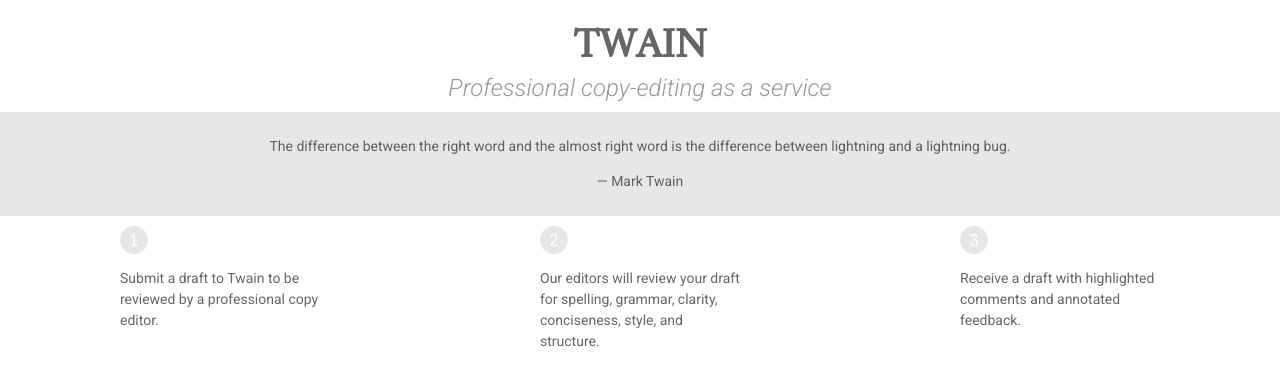
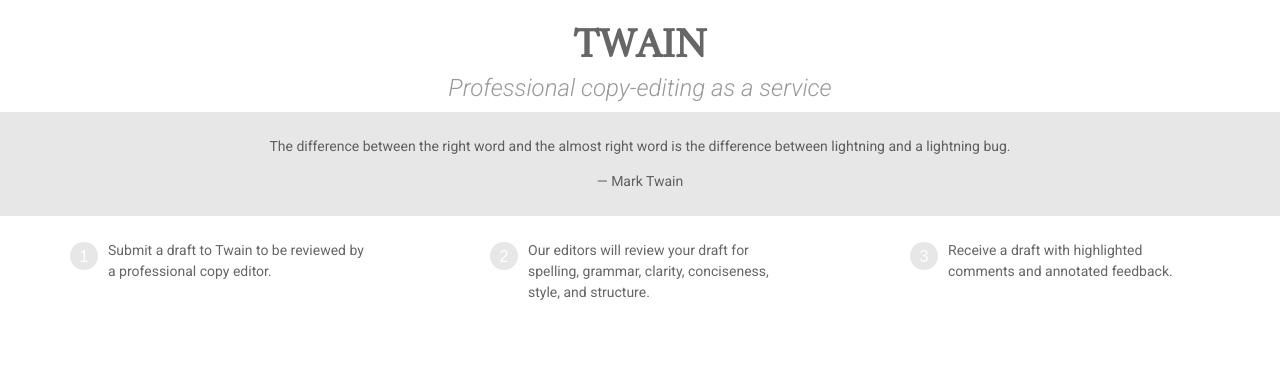
Before and after one commit to choxi/twain, a React (Vite) app: page / in a window 1280 px wide. Shown: the top 386 px of the page. Built offline with nearby package versions, Linux system fonts and the light colour scheme.

Commit message:
Fix feature badges

```diff
--- a/src/components/App.js
+++ b/src/components/App.js
@@ -30,7 +30,7 @@
             </div>
             <div className="Features__feature">
               <div className="Badge">2</div>
-              <p>Our editors will review your draft for spelling, grammar, clarity, conciseness, style, and structure.</p>
+              <p>Our editors <span class="Highlight">will review your draft for spelling</span>, grammar, clarity, conciseness, style, and structure.</p>
             </div>
             <div className="Features__feature">
               <div className="Badge">3</div>
--- a/src/components/App.scss
+++ b/src/components/App.scss
@@ -54,7 +54,8 @@
 }
 
 .Features__feature {
-  width: 200px;
+  width: 300px;
+  display: flex;
 }
 
 .Badge {
@@ -66,6 +67,12 @@
   box-sizing: border-box;
   padding-top: 6px;
   color: white;
+  flex-shrink: 0;
+  margin-right: 10px;
+  margin-top: 16px;
+}
+
+.Highlight {
 }
 
 .pull-up {
```
